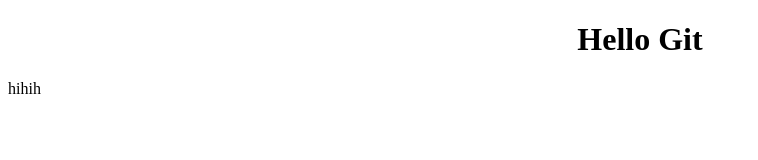
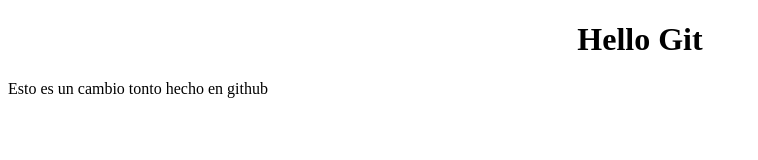
Before and after one commit to Tavilazar2020/hello_git_tl, a plain HTML site: page index.html in a window 1280 px wide. Shown: the whole page, without its empty margins (0-758 px from the left). Drawn offline with Linux system fonts and the light colour scheme.

Commit message:
Update index.html

```diff
--- a/index.html
+++ b/index.html
@@ -9,7 +9,7 @@
 <body>
 <h1>Hello Git</h1>
 
-<p>hihih</p>
+<p>Esto es un cambio tonto hecho en github</p>
 
 </body>
 </html>
```
